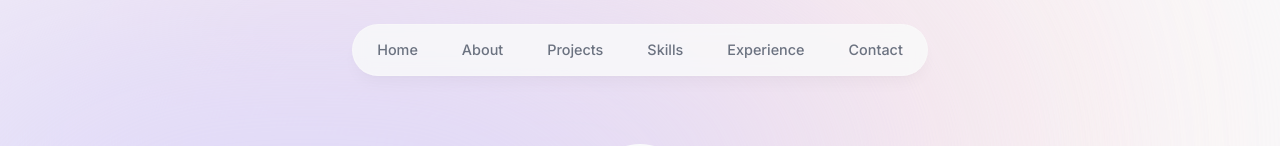
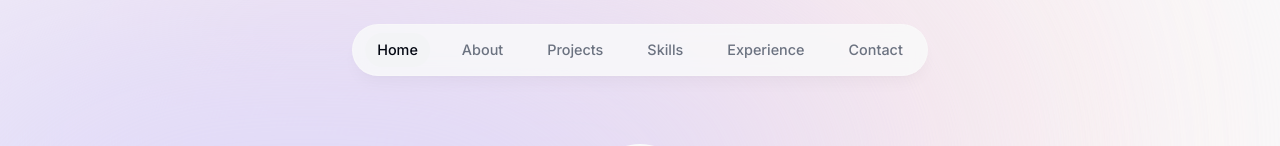
Before and after one commit to nickdunn2/portfolio, a Next.js app: page / in a window 1280 px wide. Shown: the top 146 px of the page. Built offline with nearby package versions, Linux system fonts and the light colour scheme; grey boxes are pictures that could not be loaded.

Commit message:
feat(header): add active state styling

```diff
--- a/components/header.tsx
+++ b/components/header.tsx
@@ -3,8 +3,12 @@
 import { motion } from 'framer-motion'
 import { links } from "@/lib/data"
 import Link from "next/link"
+import { useState } from "react"
+import clsx from "clsx"
 
 const Header = () => {
+  const [activeSection, setActiveSection] = useState('Home')
+
   return (
     <header className="z-[999] relative">
       <motion.div
@@ -24,9 +28,16 @@
               >
                 <Link
                   href={link.hash}
-                  className="flex w-full items-center justify-center px-3 py-3 hover:text-gray-950 transition"
+                  className={clsx("flex w-full items-center justify-center px-3 py-3 hover:text-gray-950 transition", {
+                    "text-gray-950": activeSection === link.name,
+                  })}
+                  onClick={() => setActiveSection(link.name)}
                 >
                   {link.name}
+
+                  {link.name === activeSection && (
+                    <span className="bg-gray-100 rounded-full absolute inset-0 -z-10"></span>
+                  )}
                 </Link>
               </motion.li>
             ))
--- a/package.json
+++ b/package.json
@@ -13,6 +13,7 @@
     "@types/react": "18.2.66",
     "@types/react-dom": "18.2.22",
     "autoprefixer": "10.4.18",
+    "clsx": "^2.1.1",
     "eslint": "8.57.0",
     "eslint-config-next": "14.1.3",
     "framer-motion": "^11.0.14",
```
Also changed, not shown: 1 other file (tests, documents, lock files or other folders).
